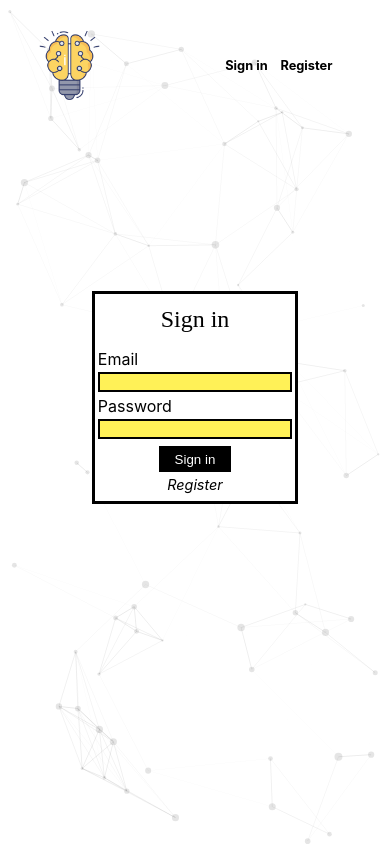
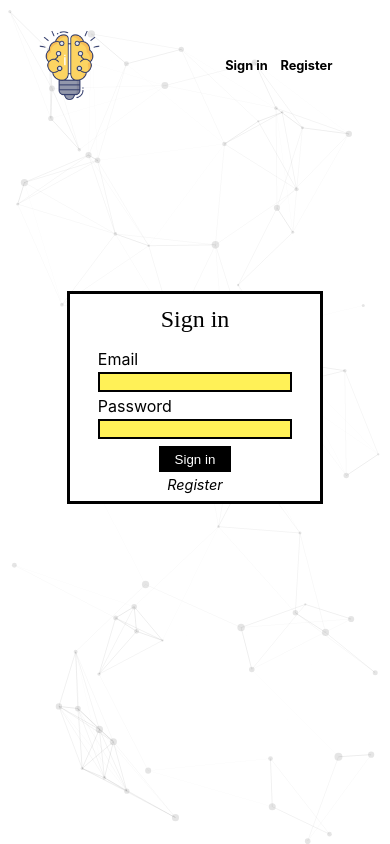
Before and after one commit to Abi-shai/Smart-brain-app, a React (Create React App) app: page / in a window 390 px wide. Built offline with nearby package versions, Linux system fonts and the light colour scheme; a web font is replaced by a local one.

Commit message:
Adding proper production files⬆️

```diff
--- a/package.json
+++ b/package.json
@@ -11,10 +11,11 @@
     "react-dom": "^18.0.0",
     "react-scripts": "^4.0.3",
     "react-tsparticles": "^1.43.1",
+    "serve": "^13.0.2",
     "web-vitals": "^2.1.4"
   },
   "scripts": {
-    "start": "react-scripts start",
+    "start": "serve -s build",
     "build": "react-scripts build",
     "test": "react-scripts test",
     "eject": "react-scripts eject"
--- a/src/containers/App.scss
+++ b/src/containers/App.scss
@@ -56,6 +56,10 @@
             align-self: center;
             grid-gap: .25em;
 
+            @media screen and (max-width: 600px) {
+                width: 250px;
+            }
+
             p{
                 font-family: Anton;
                 padding: .5em 0em;
```
Also changed, not shown: 1 other file (tests, documents, lock files or other folders).
